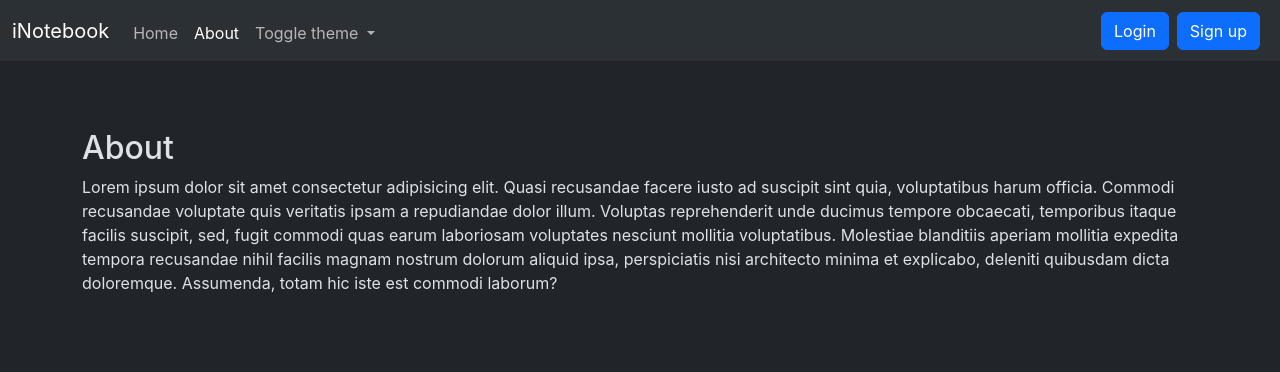
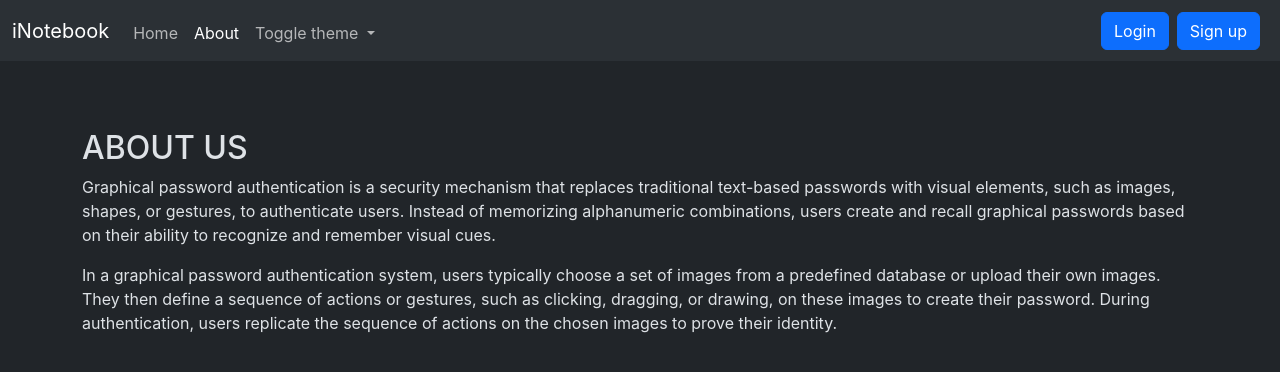
Before and after one commit to SapanSidhwani/graphical-password-authentication, a React (Create React App) app: page /about in a window 1280 px wide. Shown: the top 372 px of the page. Built offline with nearby package versions, Linux system fonts and the light colour scheme; no server answers.

Commit message:
"About us" page

```diff
--- a/src/components/About.js
+++ b/src/components/About.js
@@ -4,8 +4,9 @@
 const About = () => {
     return (
         <div>
-            <h2>About</h2>
-            <p>Lorem ipsum dolor sit amet consectetur adipisicing elit. Quasi recusandae facere iusto ad suscipit sint quia, voluptatibus harum officia. Commodi recusandae voluptate quis veritatis ipsam a repudiandae dolor illum. Voluptas reprehenderit unde ducimus tempore obcaecati, temporibus itaque facilis suscipit, sed, fugit commodi quas earum laboriosam voluptates nesciunt mollitia voluptatibus. Molestiae blanditiis aperiam mollitia expedita tempora recusandae nihil facilis magnam nostrum dolorum aliquid ipsa, perspiciatis nisi architecto minima et explicabo, deleniti quibusdam dicta doloremque. Assumenda, totam hic iste est commodi laborum?</p>
+            <h2>ABOUT US</h2>
+            <p>Graphical password authentication is a security mechanism that replaces traditional text-based passwords with visual elements, such as images, shapes, or gestures, to authenticate users. Instead of memorizing alphanumeric combinations, users create and recall graphical passwords based on their ability to recognize and remember visual cues.</p>
+            <p>In a graphical password authentication system, users typically choose a set of images from a predefined database or upload their own images. They then define a sequence of actions or gestures, such as clicking, dragging, or drawing, on these images to create their password. During authentication, users replicate the sequence of actions on the chosen images to prove their identity.</p>
         </div>
     );
 }
```
